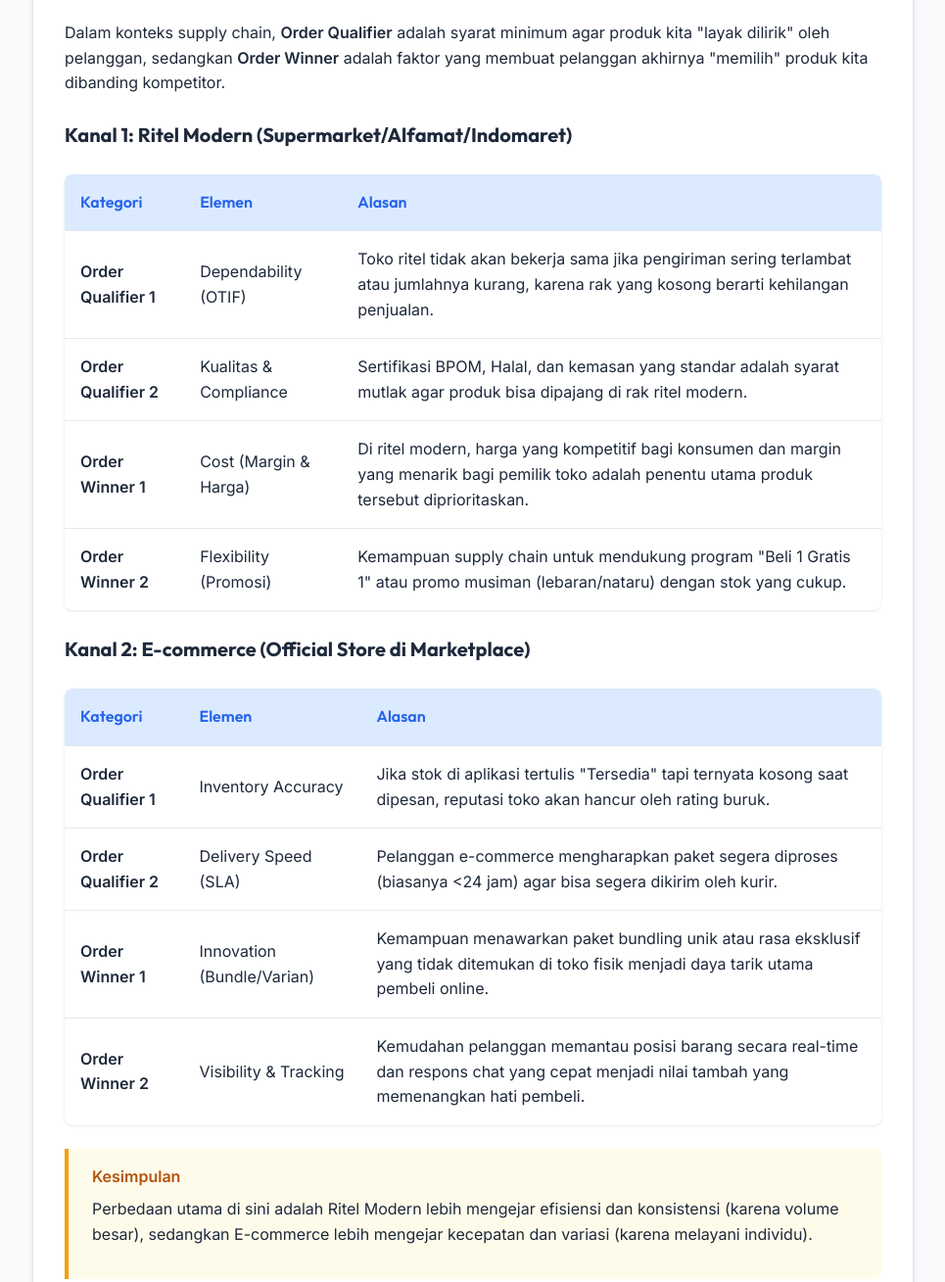
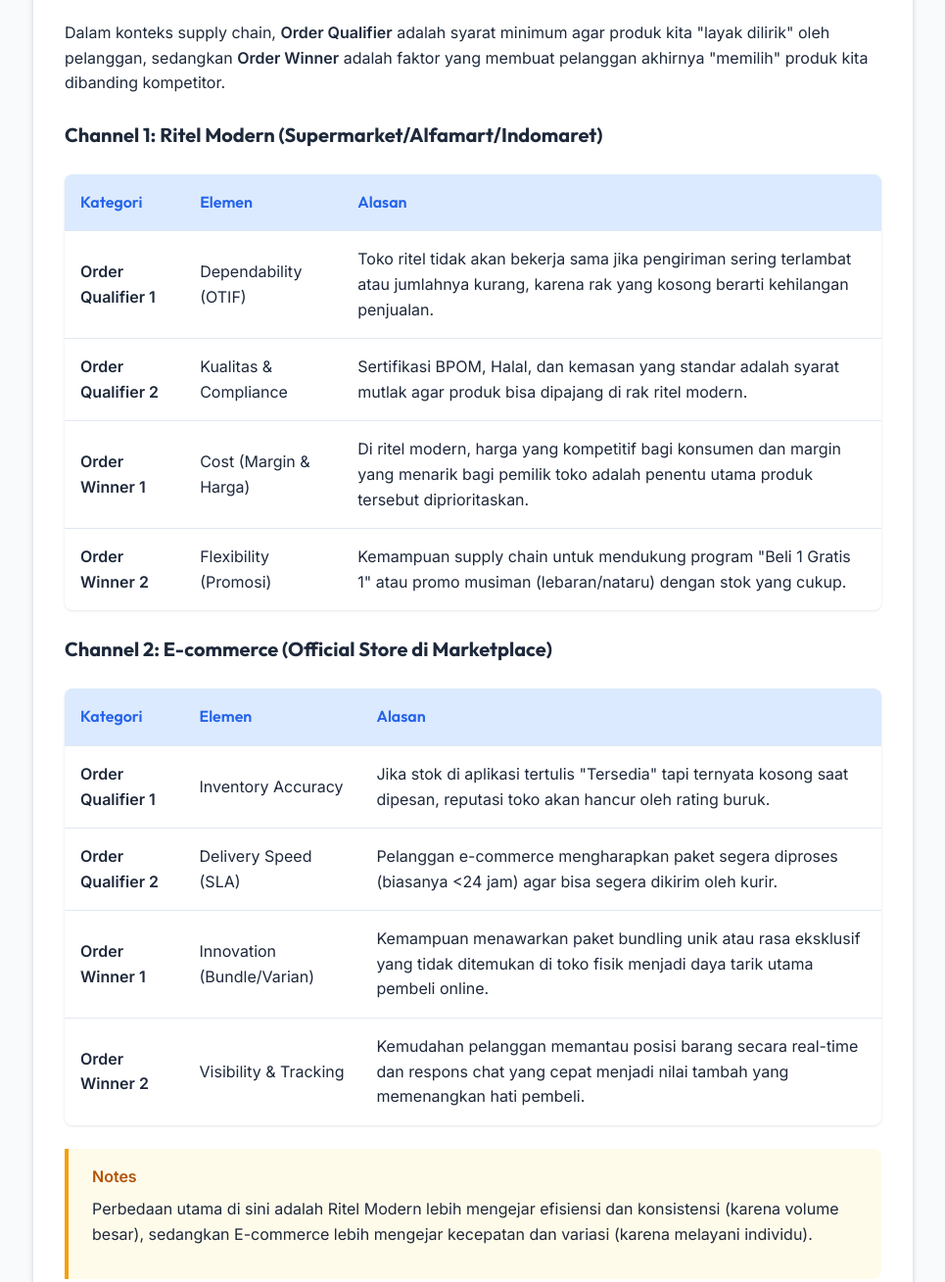
Before and after one commit to Nosdovah/Latihan-Bab-2---SCM---Analisis-Ekosistem-Segmentasi, a plain HTML site: page index.html in a window 1280 px wide. Shown: the part 564-1873 px from the top of the page at 98% size, without its empty margins (157-1122 px from the left). Drawn offline with Linux system fonts and the light colour scheme.

Commit message:
minor spelling update

```diff
--- a/index.html
+++ b/index.html
@@ -264,7 +264,7 @@
                 "layak dilirik" oleh pelanggan, sedangkan <strong>Order Winner</strong> adalah faktor yang membuat
                 pelanggan akhirnya "memilih" produk kita dibanding kompetitor.</p>
 
-            <h3>Kanal 1: Ritel Modern (Supermarket/Alfamat/Indomaret)</h3>
+            <h3>Channel 1: Ritel Modern (Supermarket/Alfamart/Indomaret)</h3>
             <table>
                 <thead>
                     <tr>
@@ -301,7 +301,7 @@
                 </tbody>
             </table>
 
-            <h3>Kanal 2: E-commerce (Official Store di Marketplace)</h3>
+            <h3>Channel 2: E-commerce (Official Store di Marketplace)</h3>
             <table>
                 <thead>
                     <tr>
@@ -339,7 +339,7 @@
             </table>
 
             <div class="highlight-box">
-                <div class="highlight-title">Kesimpulan</div>
+                <div class="highlight-title">Notes</div>
                 <p>Perbedaan utama di sini adalah Ritel Modern lebih mengejar efisiensi dan konsistensi (karena volume
                     besar), sedangkan E-commerce lebih mengejar kecepatan dan variasi (karena melayani individu).</p>
             </div>
@@ -410,7 +410,7 @@
             </ul>
 
             <div class="highlight-box">
-                <div class="highlight-title">Catatan Penting</div>
+                <div class="highlight-title">Notes</div>
                 <p>Segmentasi ini harus dikomunikasikan secara transparan oleh tim Sales agar tidak ada pelanggan
                     Economy yang merasa dianaktirikan, melainkan mereka sadar bahwa harga murah yang mereka dapatkan
                     adalah kompensasi dari layanan yang lebih santai.</p>
@@ -538,7 +538,7 @@
             </ol>
 
             <div class="highlight-box">
-                <div class="highlight-title">Kesimpulan & Rekomendasi</div>
+                <div class="highlight-title">Notes</div>
                 <p>Jika targetnya adalah keunggulan layanan (95% OTIF) seperti bahasan segmentasi inventory di bab 2.6,
                     secara konsisten di Indonesia Timur atau Sumatera:</p>
                 <ul>
```
